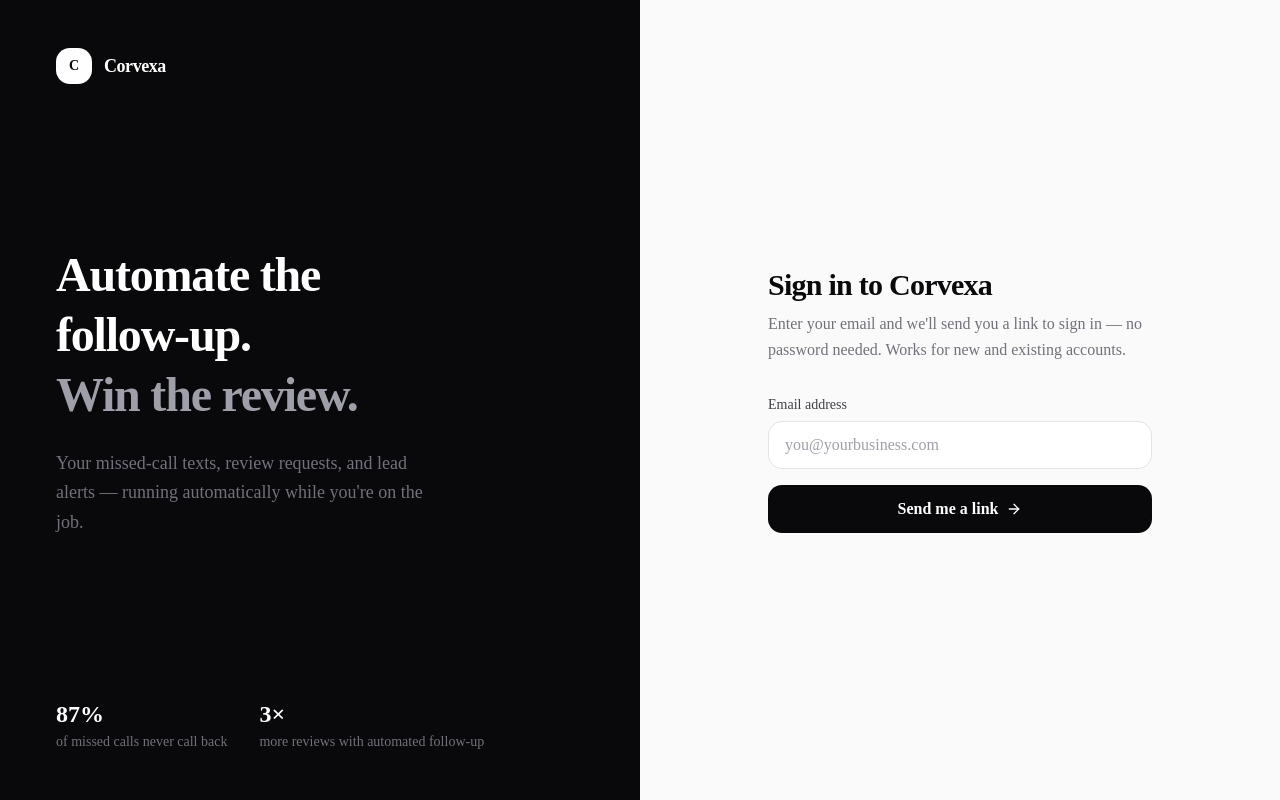
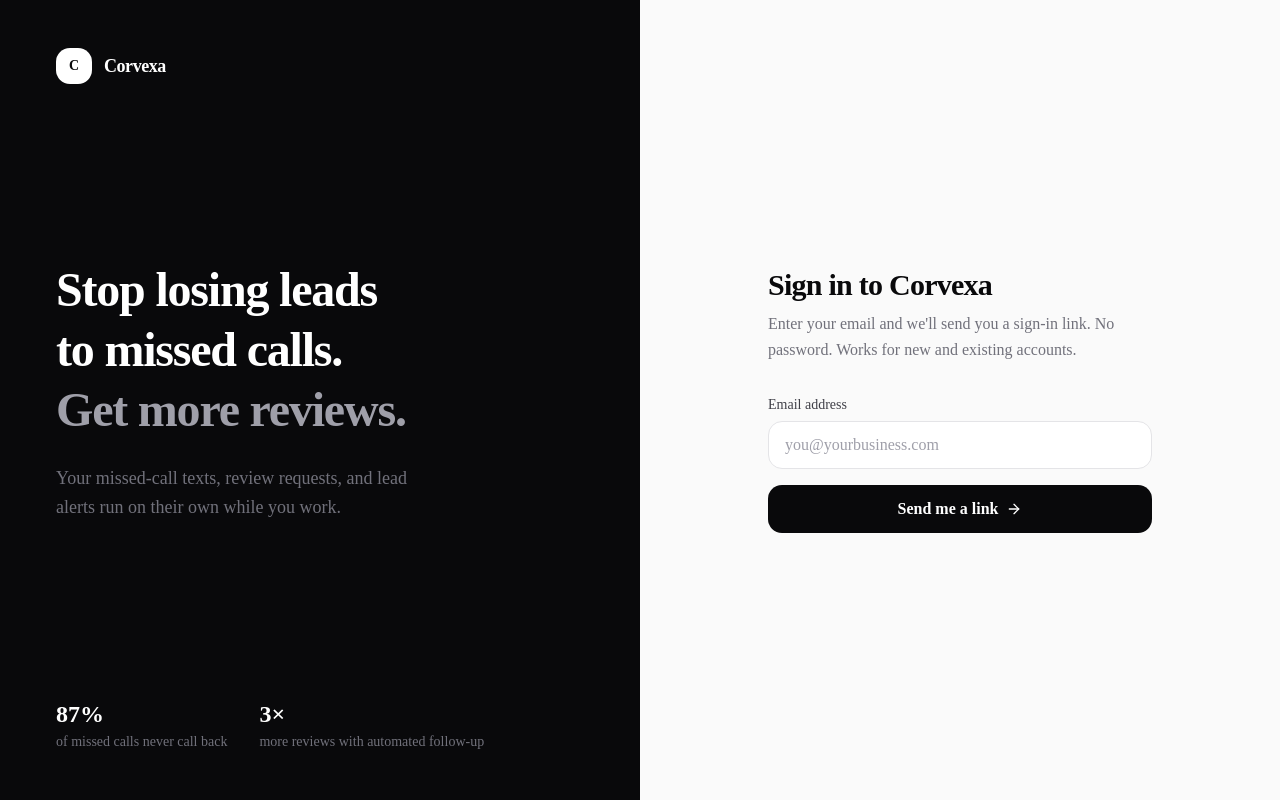
Before and after one commit to corvexastudio/corvexa-platform, a Next.js app: page /client/login in a window 1280 px wide. Built offline with nearby package versions, Linux system fonts and the light colour scheme; no server answers.

Commit message:
copy: remove AI tells, em dashes, jargon across all client pages

```diff
--- a/src/app/client/dashboard/page.tsx
+++ b/src/app/client/dashboard/page.tsx
@@ -124,8 +124,8 @@
       {/* Status Strip */}
       <div className={`flex items-center gap-2.5 rounded-2xl px-4 py-3 text-sm font-medium ${allActive ? 'bg-emerald-50 text-emerald-800 border border-emerald-100' : 'bg-amber-50 text-amber-800 border border-amber-100'}`}>
         {allActive
-          ? <><CheckCircle2 className="h-4 w-4 shrink-0 text-emerald-600" /> All automations active</>
-          : <><AlertTriangle className="h-4 w-4 shrink-0" /> Some automations are off — <Link href="/settings" className="underline underline-offset-2 ml-1 font-semibold">Turn on</Link></>
+          ? <><CheckCircle2 className="h-4 w-4 shrink-0 text-emerald-600" /> Everything is running</>
+          : <><AlertTriangle className="h-4 w-4 shrink-0" /> Some texts are turned off. <Link href="/settings" className="underline underline-offset-2 ml-1 font-semibold">Fix it</Link></>
         }
       </div>
 
--- a/src/app/client/login/page.tsx
+++ b/src/app/client/login/page.tsx
@@ -41,12 +41,12 @@
 
         <div>
           <p className="text-5xl font-bold text-white leading-tight tracking-tight mb-6">
-            Automate the<br />
-            follow-up.<br />
-            <span className="text-zinc-400">Win the review.</span>
+            Stop losing leads<br />
+            to missed calls.<br />
+            <span className="text-zinc-400">Get more reviews.</span>
           </p>
           <p className="text-zinc-500 text-lg leading-relaxed max-w-sm">
-            Your missed-call texts, review requests, and lead alerts — running automatically while you're on the job.
+            Your missed-call texts, review requests, and lead alerts run on their own while you work.
           </p>
         </div>
 
@@ -78,7 +78,7 @@
             <>
               <h1 className="text-3xl font-bold text-zinc-950 mb-2 tracking-tight">Sign in to Corvexa</h1>
               <p className="text-zinc-500 mb-8 leading-relaxed">
-                Enter your email and we'll send you a link to sign in — no password needed. Works for new and existing accounts.
+                Enter your email and we'll send you a sign-in link. No password. Works for new and existing accounts.
               </p>
 
               <form onSubmit={handleSubmit} className="space-y-4">
--- a/src/app/client/reviews/page.tsx
+++ b/src/app/client/reviews/page.tsx
@@ -74,7 +74,7 @@
     <div className="flex flex-col gap-4 max-w-2xl mx-auto">
       <div>
         <h1 className="text-2xl font-bold tracking-tight">Reviews</h1>
-        <p className="text-muted-foreground text-sm">Track your review requests and conversions.</p>
+        <p className="text-muted-foreground text-sm">See how many customers left a review this month.</p>
       </div>
 
       {/* Hero — reviews posted */}
@@ -103,7 +103,7 @@
 
       {/* Funnel View */}
       <div className="bg-background border rounded-2xl px-5 py-5">
-        <h2 className="text-sm font-semibold text-muted-foreground uppercase tracking-wide mb-4">This month's funnel</h2>
+        <h2 className="text-sm font-semibold text-muted-foreground uppercase tracking-wide mb-4">Sent vs posted this month</h2>
         {loading ? (
           <div className="h-20 bg-muted/30 animate-pulse rounded-lg" />
         ) : (
--- a/src/app/client/settings/page.tsx
+++ b/src/app/client/settings/page.tsx
@@ -117,11 +117,11 @@
       <div className="bg-background border rounded-2xl px-5">
         <div className="py-4 border-b">
           <h2 className="text-sm font-semibold">Automations</h2>
-          <p className="text-xs text-muted-foreground mt-0.5">Enable or disable each automation independently.</p>
+          <p className="text-xs text-muted-foreground mt-0.5">Turn each one on or off without affecting the others.</p>
         </div>
-        <Toggle label="Missed-call auto-text" description="Automatically texts anyone who calls and you don't pick up." field="is_missed_call_active" />
-        <Toggle label="Post-job review dispatcher" description="Sends a review request SMS after a job is marked complete." field="is_review_engine_active" />
-        <Toggle label="Inbound form SMS alert" description="Texts you instantly when a website form lead comes in." field="is_lead_alerts_active" />
+        <Toggle label="Missed-call text" description="If someone calls and you don't pick up, we text them back right away." field="is_missed_call_active" />
+        <Toggle label="Review requests" description="After a job is done, we send them a text asking for a Google review." field="is_review_engine_active" />
+        <Toggle label="New lead alerts" description="When someone fills out your website form, you get a text straight away." field="is_lead_alerts_active" />
       </div>
 
       {/* SMS Template with live bubble preview */}
```
